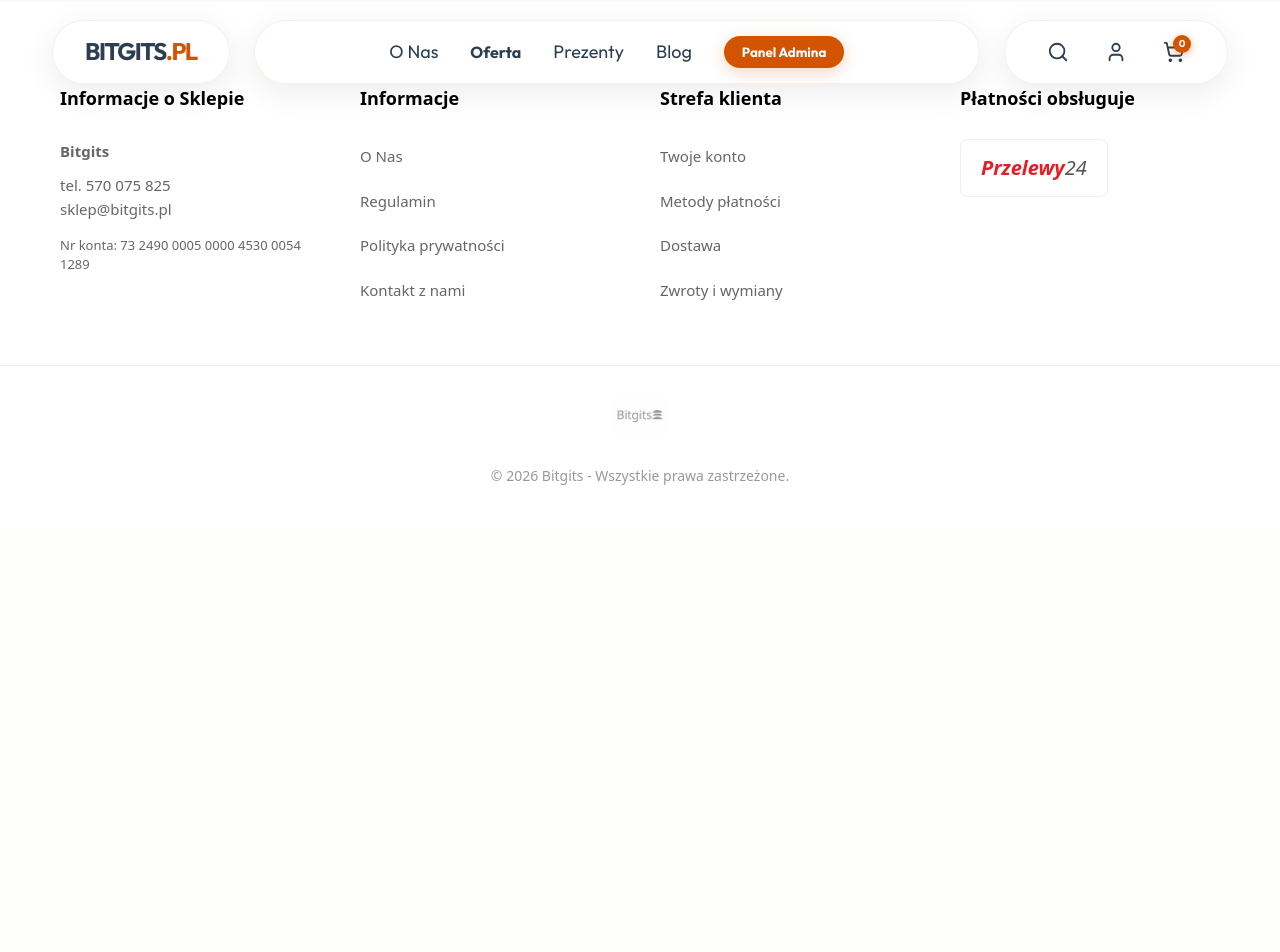
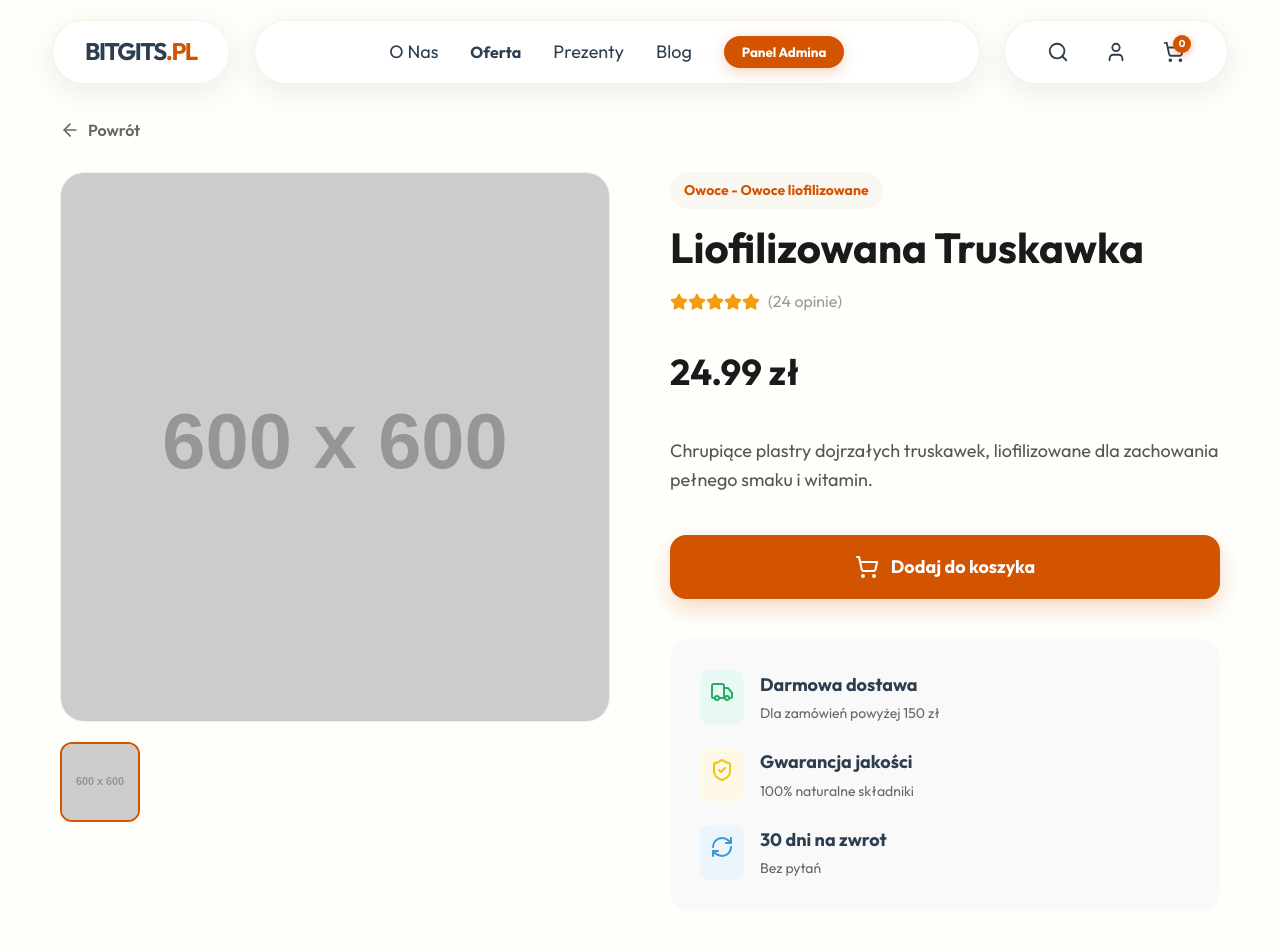
Before and after one commit to Jakubkol-hub/bitgits-moja-wersja-, a React (Vite) app: page /produkt/1 in a window 1280 px wide. Shown: the top 952 px of the page. Before the commit the page ends 800 px from the top, so only its background shows below. Built offline with nearby package versions, Linux system fonts and the light colour scheme.

Commit message:
Feature: Product Details Pages

```diff
--- a/src/App.jsx
+++ b/src/App.jsx
@@ -16,6 +16,7 @@ import Kontakt from './pages/Kontakt';
 import Dostawa from './pages/Dostawa';
 import MetodyPlatnosci from './pages/MetodyPlatnosci';
 import ZwrotyIWymiany from './pages/ZwrotyIWymiany';
+import ProductPage from './pages/ProductPage';
 import { motion } from 'framer-motion';
 
 const App = () => {
@@ -206,6 +207,7 @@ const App = () => {
         <Route path="/prezenty" element={<PagePlaceholder title="Prezenty" />} />
         <Route path="/blog" element={<PagePlaceholder title="Nasz Blog" />} />
         <Route path="/oferta/:categoryPath" element={<CategoryView />} />
+        <Route path="/produkt/:id" element={<ProductPage products={products} onAddToCart={addToCart} />} />
       </Routes>
 
       <AdminPanel
--- a/src/components/ProductCard.jsx
+++ b/src/components/ProductCard.jsx
@@ -1,8 +1,11 @@
 import React, { useState } from 'react';
 import { motion, AnimatePresence } from 'framer-motion';
 import { Plus, ChevronLeft, ChevronRight, Tag, ShoppingCart } from 'lucide-react';
+import { useNavigate } from 'react-router-dom';
 
 const ProductCard = ({ product, onEdit, isAdmin, onAddToCart }) => {
+    const navigate = useNavigate();
+
     const [currentImg, setCurrentImg] = useState(0);
     const images = product.images && product.images.length > 0 ? product.images : ['https://via.placeholder.com/400'];
 
@@ -23,6 +26,7 @@ const ProductCard = ({ product, onEdit, isAdmin, onAddToCart }) => {
             animate={{ opacity: 1, scale: 1 }}
             whileHover={{ y: -12 }}
             transition={{ duration: 0.4 }}
+            onClick={() => navigate(`/produkt/${product.id}`)} // Navigate on click
             style={{
                 background: '#fff',
                 borderRadius: 'var(--border-radius-lg)',
@@ -145,6 +149,10 @@ const ProductCard = ({ product, onEdit, isAdmin, onAddToCart }) => {
                         </button>
                         <button
                             className="btn-primary"
+                            onClick={(e) => {
+                                e.stopPropagation();
+                                navigate(`/produkt/${product.id}`);
+                            }}
                             style={{
                                 borderRadius: '14px',
                                 padding: '0 20px',
--- /dev/null
+++ b/src/pages/ProductPage.jsx
@@ -0,0 +1,141 @@
+import React, { useState, useEffect } from 'react';
+import { useParams, useNavigate } from 'react-router-dom';
+import { ShoppingCart, ArrowLeft, Check, Star, Truck, ShieldCheck, RefreshCw } from 'lucide-react';
+import { motion } from 'framer-motion';
+
+const ProductPage = ({ products, onAddToCart }) => {
+    const { id } = useParams();
+    const navigate = useNavigate();
+    const [product, setProduct] = useState(null);
+    const [activeImage, setActiveImage] = useState(0);
+
+    useEffect(() => {
+        const found = products.find(p => p.id === parseInt(id) || p.id === id);
+        if (found) {
+            setProduct(found);
+            window.scrollTo(0, 0);
+        } else {
+            // Handle not found
+        }
+    }, [id, products]);
+
+    if (!product) return <div style={{ padding: '100px', textAlign: 'center' }}>Ładowanie...</div>;
+
+    const images = product.images && product.images.length > 0 ? product.images : ['https://via.placeholder.com/600'];
+
+    return (
+        <div style={{ padding: '120px 20px 60px', maxWidth: '1200px', margin: '0 auto', minHeight: '100vh' }}>
+            <button
+                onClick={() => navigate(-1)}
+                style={{
+                    display: 'flex', alignItems: 'center', gap: '8px', border: 'none', background: 'none',
+                    fontSize: '16px', fontWeight: '600', color: '#666', cursor: 'pointer', marginBottom: '32px'
+                }}
+            >
+                <ArrowLeft size={20} /> Powrót
+            </button>
+
+            <div style={{ display: 'grid', gridTemplateColumns: 'minmax(0, 1fr) minmax(0, 1fr)', gap: '60px' }}>
+                {/* Image Gallery */}
+                <div style={{ display: 'flex', flexDirection: 'column', gap: '20px' }}>
+                    <motion.div
+                        initial={{ opacity: 0 }} animate={{ opacity: 1 }}
+                        style={{
+                            width: '100%', aspectRatio: '1/1', background: '#f8f8f8', borderRadius: '24px',
+                            overflow: 'hidden', border: '1px solid #eee'
+                        }}
+                    >
+                        <img
+                            src={images[activeImage]}
+                            alt={product.name}
+                            style={{ width: '100%', height: '100%', objectFit: 'cover' }}
+                        />
+                    </motion.div>
+                    <div style={{ display: 'flex', gap: '16px', overflowX: 'auto', paddingBottom: '10px' }}>
+                        {images.map((img, idx) => (
+                            <div
+                                key={idx}
+                                onClick={() => setActiveImage(idx)}
+                                style={{
+                                    width: '80px', height: '80px', borderRadius: '12px', overflow: 'hidden',
+                                    cursor: 'pointer', border: activeImage === idx ? '2px solid var(--primary-color)' : '2px solid transparent',
+                                    flexShrink: 0
+                                }}
+                            >
+                                <img src={img} style={{ width: '100%', height: '100%', objectFit: 'cover' }} />
+                            </div>
+                        ))}
+                    </div>
+                </div>
+
+                {/* Product Info */}
+                <div>
+                    <div style={{ marginBottom: '24px' }}>
+                        <span style={{
+                            background: 'var(--bg-secondary)', color: 'var(--primary-color)',
+                            padding: '6px 14px', borderRadius: '20px', fontSize: '14px', fontWeight: '700',
+                            display: 'inline-block', marginBottom: '16px'
+                        }}>
+                            {product.category}
+                        </span>
+                        <h1 style={{ fontSize: '42px', fontWeight: '800', lineHeight: '1.1', marginBottom: '16px', color: '#1a1a1a' }}>
+                            {product.name}
+                        </h1>
+                        <div style={{ display: 'flex', alignItems: 'center', gap: '8px', color: '#f39c12', fontSize: '16px', fontWeight: '600' }}>
+                            <div style={{ display: 'flex' }}>{[1, 2, 3, 4, 5].map(i => <Star key={i} size={18} fill="#f39c12" />)}</div>
+                            <span style={{ color: '#999', fontWeight: '400' }}>(24 opinie)</span>
+                        </div>
+                    </div>
+
+                    <div style={{ fontSize: '36px', fontWeight: '900', color: '#1a1a1a', marginBottom: '32px' }}>
+                        {product.price} zł
+                    </div>
+
+                    <p style={{ fontSize: '18px', lineHeight: '1.6', color: '#555', marginBottom: '40px' }}>
+                        {product.description || 'Ten produkt został stworzony z najwyższą starannością, aby spełnić Twoje oczekiwania. Naturalne składniki i wyjątkowy smak to nasza gwarancja jakości.'}
+                    </p>
+
+                    <div style={{ display: 'flex', gap: '16px', marginBottom: '40px' }}>
+                        <button
+                            onClick={() => onAddToCart(product)}
+                            style={{
+                                flex: 1, padding: '20px', borderRadius: '16px', border: 'none',
+                                background: 'var(--primary-color)', color: '#fff', fontSize: '18px',
+                                fontWeight: '800', cursor: 'pointer', display: 'flex', alignItems: 'center', justifyContent: 'center', gap: '12px',
+                                boxShadow: '0 10px 20px rgba(211, 84, 0, 0.2)'
+                            }}
+                        >
+                            <ShoppingCart size={24} /> Dodaj do koszyka
+                        </button>
+                    </div>
+
+                    <div style={{ display: 'flex', flexDirection: 'column', gap: '20px', padding: '30px', background: '#f9f9f9', borderRadius: '20px' }}>
+                        <div style={{ display: 'flex', gap: '16px', alignItems: 'center' }}>
+                            <div style={{ background: '#e8f8f5', padding: '10px', borderRadius: '10px', color: '#27ae60' }}><Truck size={24} /></div>
+                            <div>
+                                <div style={{ fontWeight: '700' }}>Darmowa dostawa</div>
+                                <div style={{ fontSize: '14px', color: '#666' }}>Dla zamówień powyżej 150 zł</div>
+                            </div>
+                        </div>
+                        <div style={{ display: 'flex', gap: '16px', alignItems: 'center' }}>
+                            <div style={{ background: '#fef9e7', padding: '10px', borderRadius: '10px', color: '#f1c40f' }}><ShieldCheck size={24} /></div>
+                            <div>
+                                <div style={{ fontWeight: '700' }}>Gwarancja jakości</div>
+                                <div style={{ fontSize: '14px', color: '#666' }}>100% naturalne składniki</div>
+                            </div>
+                        </div>
+                        <div style={{ display: 'flex', gap: '16px', alignItems: 'center' }}>
+                            <div style={{ background: '#ebf5fb', padding: '10px', borderRadius: '10px', color: '#3498db' }}><RefreshCw size={24} /></div>
+                            <div>
+                                <div style={{ fontWeight: '700' }}>30 dni na zwrot</div>
+                                <div style={{ fontSize: '14px', color: '#666' }}>Bez pytań</div>
+                            </div>
+                        </div>
+                    </div>
+                </div>
+            </div>
+        </div>
+    );
+};
+
+export default ProductPage;
```
